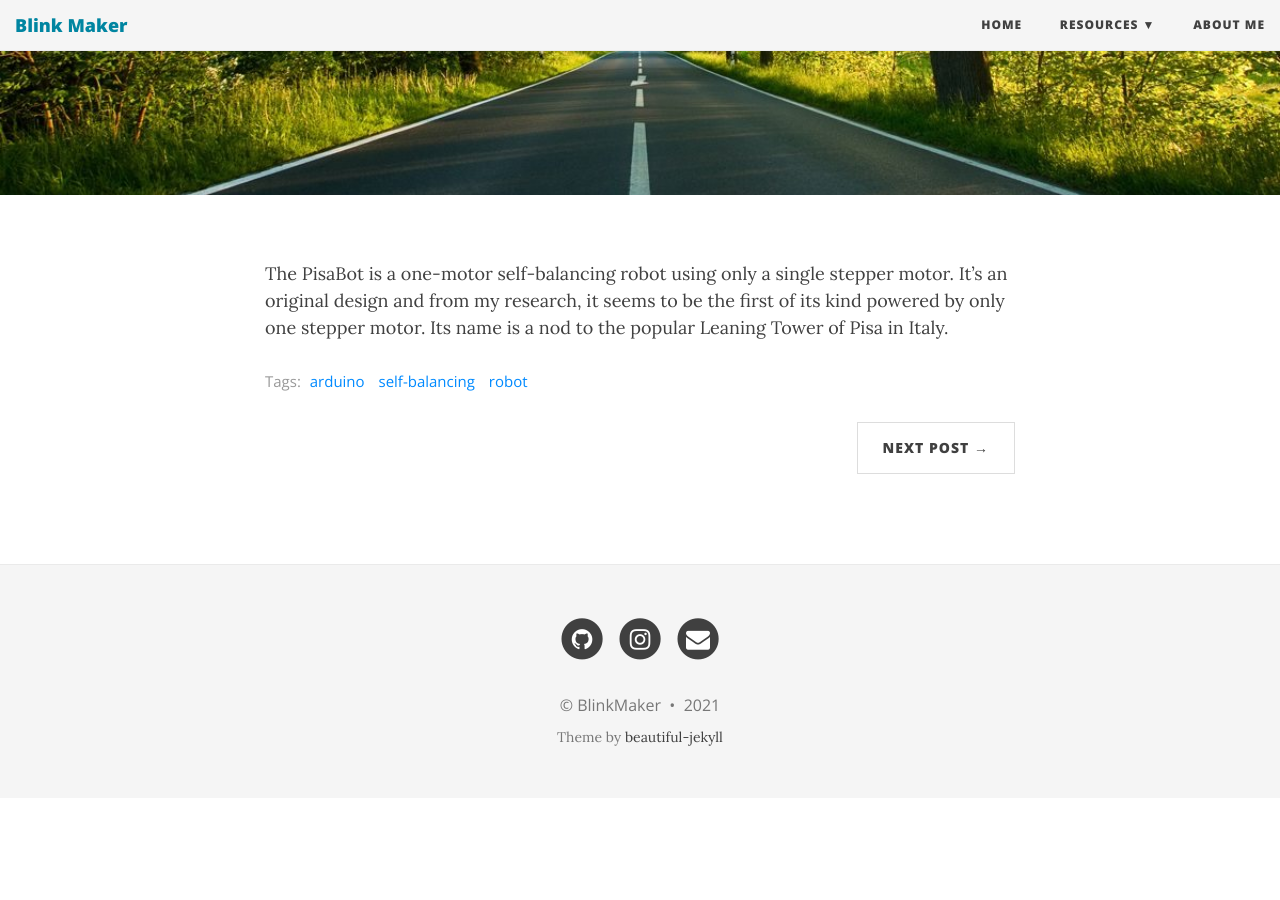
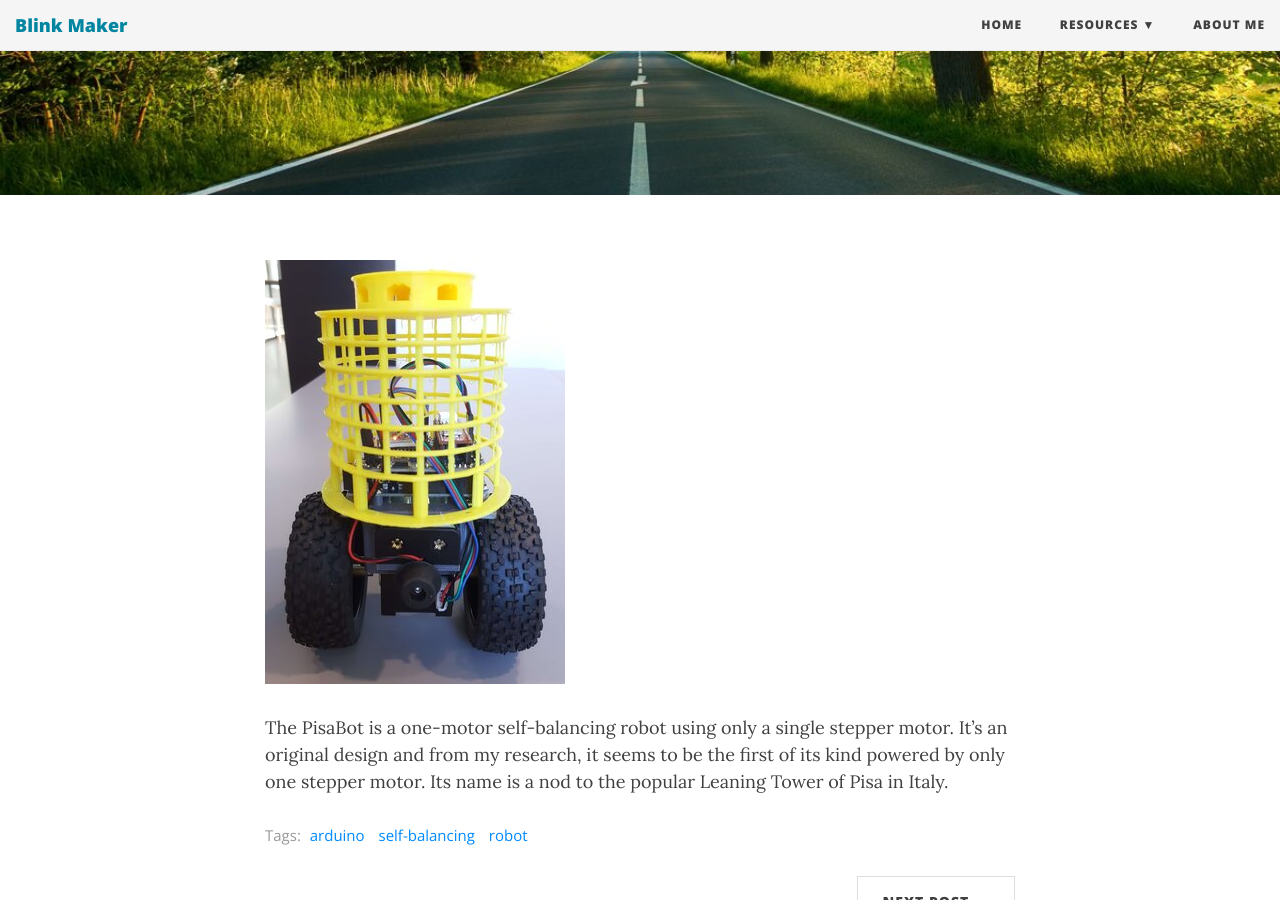
Before and after one commit to blinkmaker/blinkmaker.github.io, a Jekyll site: the page built from _posts/2019-02-22-pisabot.md, in a window 1280 px wide and 900 px high, scrolled down 329 px. Built offline with Jekyll 4.4.1, drawn with Linux system fonts in a browser that asks for light colours; nearby versions of some CDN libraries; before the commit the page ends 1127 px from its top, so only the background shows below that.

Commit message:
Update 2019-02-22-pisabot.md

```diff
--- a/_posts/2019-02-22-pisabot.md
+++ b/_posts/2019-02-22-pisabot.md
@@ -6,4 +6,6 @@ bigimg: /img/path.jpg
 tags: [arduino, self-balancing, robot]
 ---
 
+![PisaBot](/img/pisabot.jpg)
+
 The PisaBot is a one-motor self-balancing robot using only a single stepper motor. It’s an original design and from my research, it seems to be the first of its kind powered by only one stepper motor. Its name is a nod to the popular Leaning Tower of Pisa in Italy.
```
